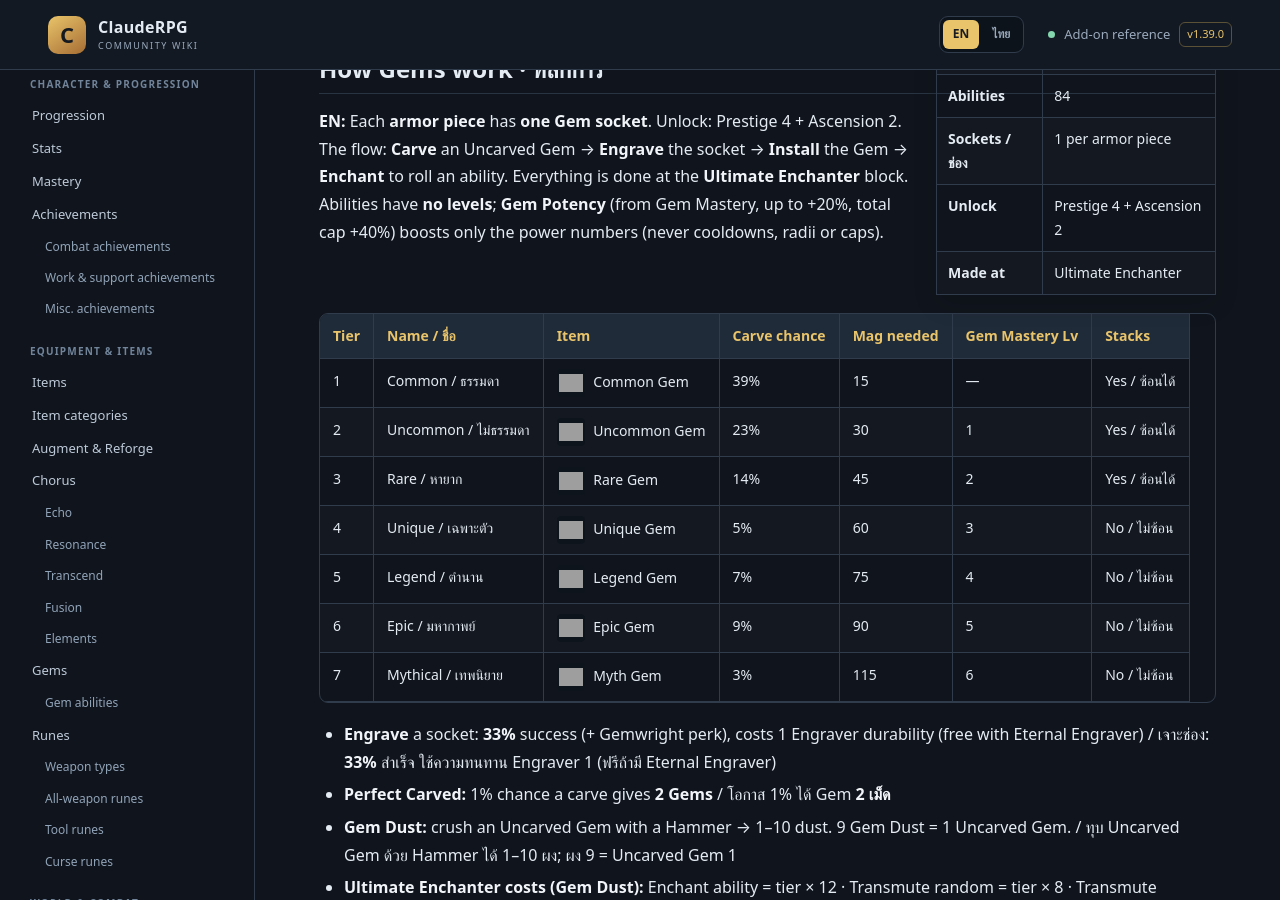
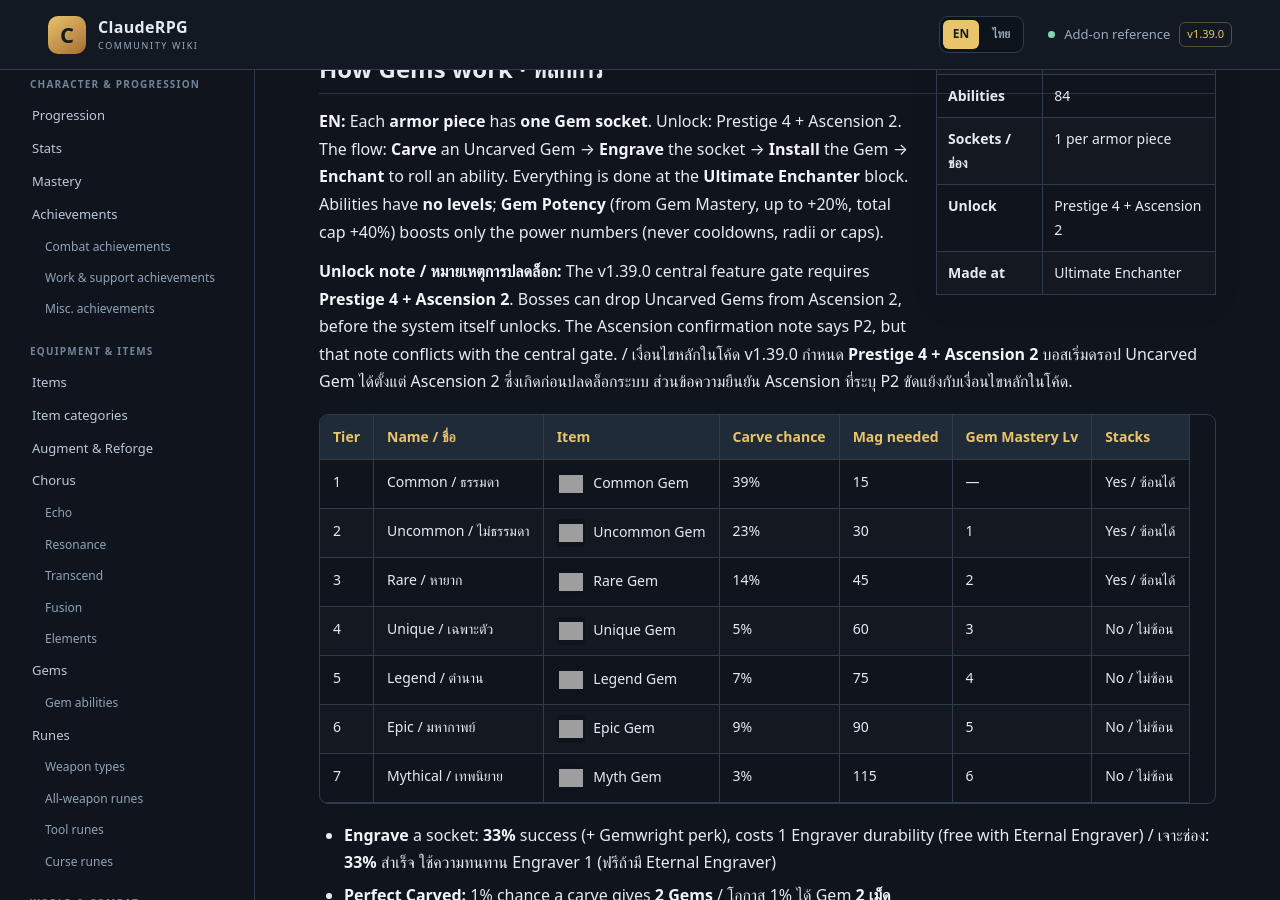
Before and after one commit to miniTorch25/ClaudeRPG-Wiki-V2, a Jekyll site: the page built from Gem.md, in a window 1280 px wide and 900 px high, scrolled down 338 px. Built offline with Jekyll 4.4.1, drawn with Linux system fonts in a browser that asks for light colours; our own code applies the rules of GitHub Pages for plain Markdown files; grey boxes are pictures that could not be loaded.

Commit message:
Document v1.39.0 system unlock gate discrepancy

```diff
--- a/Gem.md
+++ b/Gem.md
@@ -23,6 +23,8 @@
 **EN:** Each **armor piece** has **one Gem socket**. Unlock: Prestige 4 + Ascension 2. The flow: **Carve** an Uncarved Gem → **Engrave** the socket → **Install** the Gem → **Enchant** to roll an ability. Everything is done at the **Ultimate Enchanter** block. Abilities have **no levels**; **Gem Potency** (from Gem Mastery, up to +20%, total cap +40%) boosts only the power numbers (never cooldowns, radii or caps).
 
 **TH:** แต่ละ **ชิ้นเกราะ** มี **ช่อง Gem 1 ช่อง** ปลดล็อกที่ Prestige 4 + Ascension 2 ขั้นตอน: **แกะสลัก** Uncarved Gem → **เจาะช่อง** → **ใส่ Gem** → **Enchant** เพื่อสุ่ม Ability ทำทั้งหมดที่บล็อก **Ultimate Enchanter** Ability **ไม่มีเลเวล** แต่ **Gem Potency** (จาก Gem Mastery สูงสุด +20% รวมสูงสุด +40%) เพิ่มเฉพาะค่าพลัง (ไม่เพิ่มคูลดาวน์ รัศมี หรือเพดาน)
+
+**Unlock note / หมายเหตุการปลดล็อก:** The v1.39.0 central feature gate requires **Prestige 4 + Ascension 2**. Bosses can drop Uncarved Gems from Ascension 2, before the system itself unlocks. The Ascension confirmation note says P2, but that note conflicts with the central gate. / เงื่อนไขหลักในโค้ด v1.39.0 กำหนด **Prestige 4 + Ascension 2** บอสเริ่มดรอป Uncarved Gem ได้ตั้งแต่ Ascension 2 ซึ่งเกิดก่อนปลดล็อกระบบ ส่วนข้อความยืนยัน Ascension ที่ระบุ P2 ขัดแย้งกับเงื่อนไขหลักในโค้ด.
 
 
 | Tier | Name / ชื่อ | Item | Carve chance | Mag needed | Gem Mastery Lv | Stacks |
```
